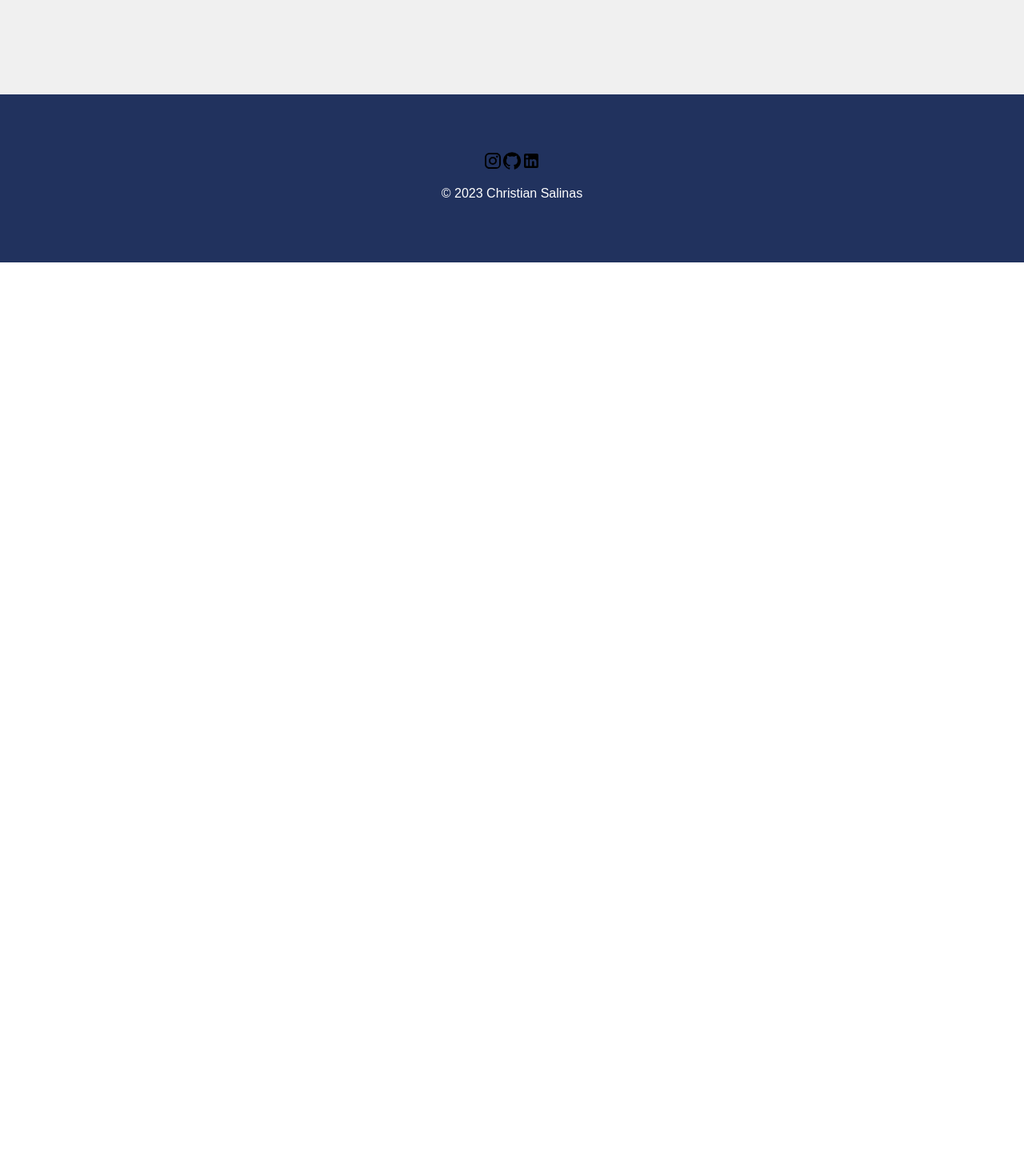
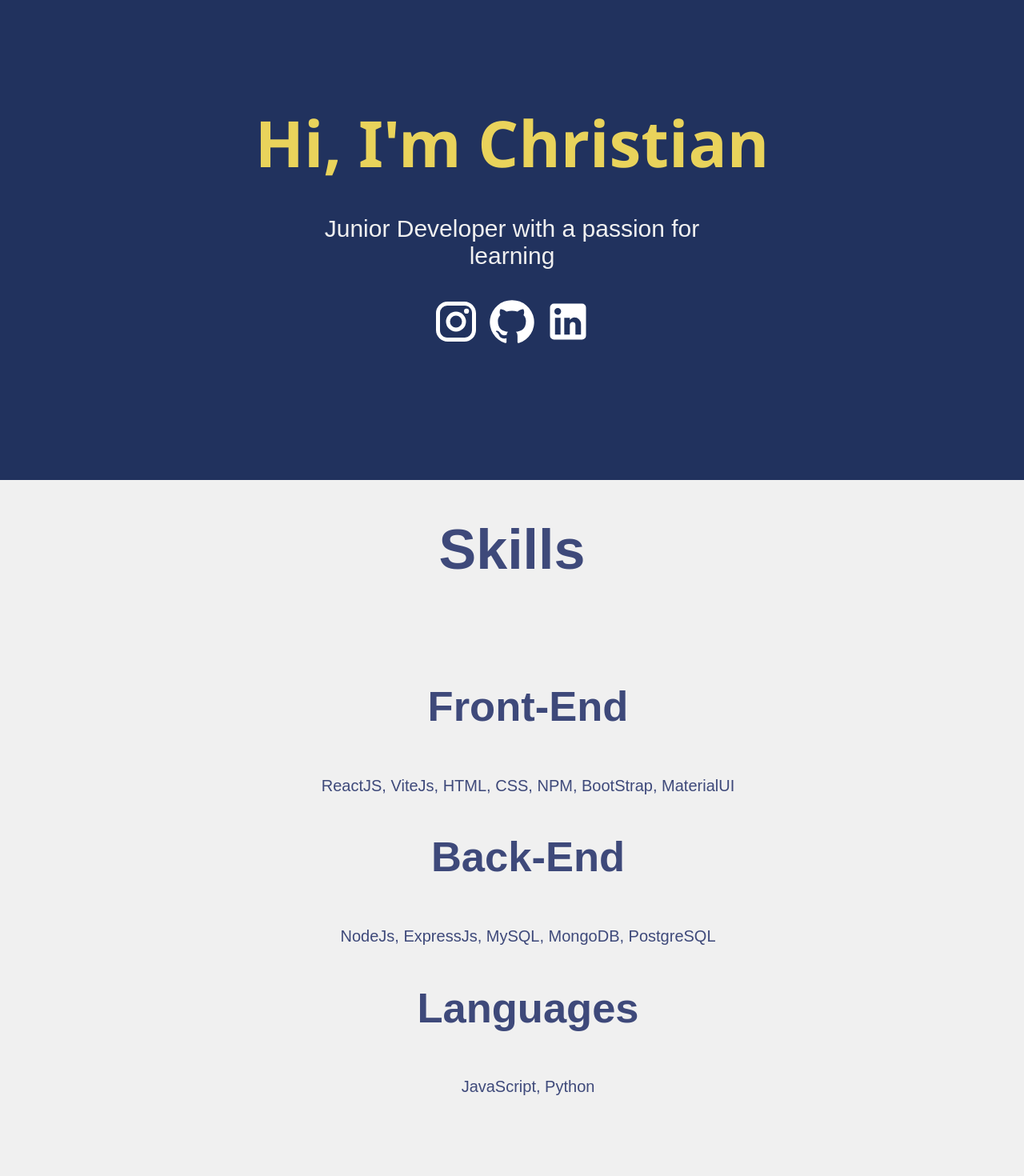
Before and after one commit to Csalinas1009/Portfolio_site, a React (Vite) app: page / in a window 1280 px wide. Shown: the part 200-1670 px from the top of the page at 80% size. Before the commit the page ends 800 px from the top, so only its background shows below. Built offline with nearby package versions, Linux system fonts and the light colour scheme.

Commit message:
added skills to the home page, adding styling.

```diff
--- a/src/components/Footer.jsx
+++ b/src/components/Footer.jsx
@@ -7,7 +7,7 @@ import '../styles/Footer.css'
 function Footer() {
   return (
     <div className='footer'>
-        <div>
+        <div className='socialMedia'>
             <Instagram />
             <GitHub/>
             <LinkedIn/>
--- a/src/pages/Home.jsx
+++ b/src/pages/Home.jsx
@@ -1,8 +1,39 @@
 import React from 'react'
+import { GitHub } from '@mui/icons-material'
+import { LinkedIn } from '@mui/icons-material'
+import { Instagram } from '@mui/icons-material'
+import '../styles/Home.css'
 
 function Home() {
   return (
-    <div>Home</div>
+    <div className='home'>
+      <div className='about'>
+        <h2>Hi, I'm Christian</h2>
+        <div className='prompt'>
+          <p>Junior Developer with a passion for learning</p>
+          <Instagram />
+          <GitHub/>
+          <LinkedIn/>
+          </div>
+      </div>
+      <div className='skills'>
+        <h1>Skills</h1>
+        <ol className='list'>
+          <li className='item'>
+            <h2>Front-End</h2>
+            <span>ReactJS, ViteJs, HTML, CSS, NPM, BootStrap, MaterialUI</span>
+          </li>
+          <li className='item'>
+            <h2>Back-End</h2>
+            <span>NodeJs, ExpressJs, MySQL, MongoDB, PostgreSQL </span>
+          </li>
+          <li className='item'>
+            <h2>Languages</h2>
+            <span>JavaScript, Python</span>
+          </li>
+        </ol>
+      </div>
+    </div>
   )
 }
 
--- /dev/null
+++ b/src/styles/Home.css
@@ -0,0 +1,80 @@
+.home {
+    width: 100%;
+    align-items: center;
+    font-family: "Arial", sans-serif;
+    color: #3e497a;
+  }
+
+  .about {
+    width: 100%;
+    height: calc(100vh - 100px);
+    display: flex;
+    flex-direction: column;
+    justify-content: center;
+    align-items: center;
+    text-align: center;
+    background-color: #21325e;
+    color: #f0f0f0;
+  }
+
+  .about h2 {
+    font-family: "Segoe UI", Tahoma, Geneva, Verdana, sans-serif;
+    font-size: 80px;
+    color: #e9d35b;
+    height: 50px;
+  }
+
+  .about .prompt {
+    width: 40%;
+    font-size: 30px;
+  }
+  .prompt svg {
+    font-size: 60px;
+    margin: 5px;
+    color: white;
+  }
+
+  .skills {
+    font-size: 35px;
+    width: 100%;
+    display: flex;
+    justify-content: center;
+    flex-direction: column;
+    align-items: center;
+  }
+
+  .skills h1 {
+    color: #3e497a;
+  }
+
+  .skills .list {
+    list-style: none;
+    width: 60%;
+  }
+
+  .list span {
+    font-size: 20px;
+  }
+
+  @media only screen and (max-width: 600px) {
+    .about h2 {
+      font-size: 40px;
+    }
+
+    .about .prompt {
+      margin-top: 10px;
+      font-size: 20px;
+      width: 80%;
+    }
+
+    .skills {
+      text-align: center;
+    }
+    .list {
+      padding: 0;
+    }
+
+    .skills h2 {
+      font-size: 30px;
+    }
+  }
```
